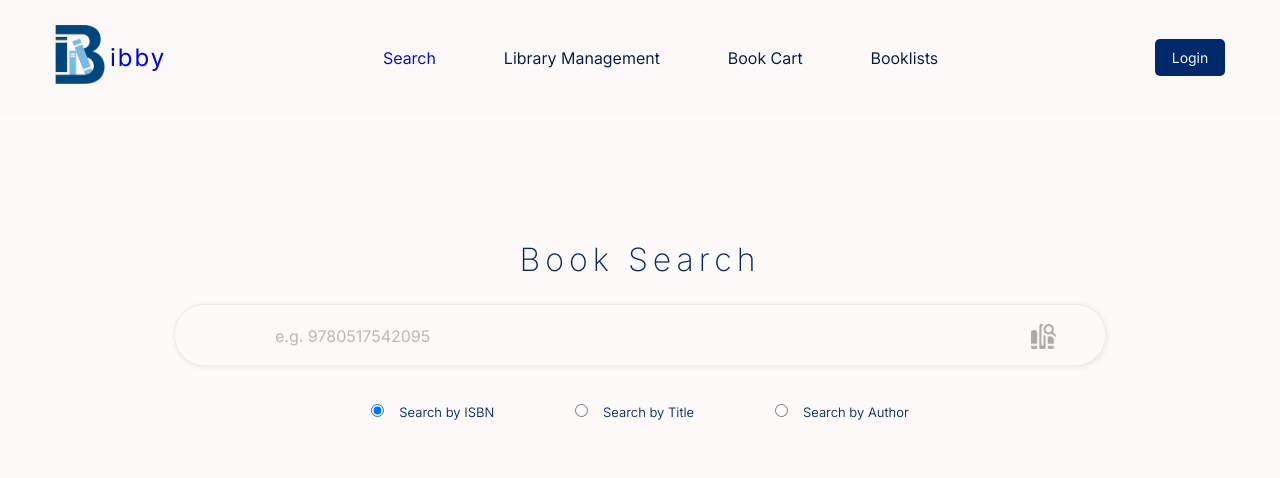
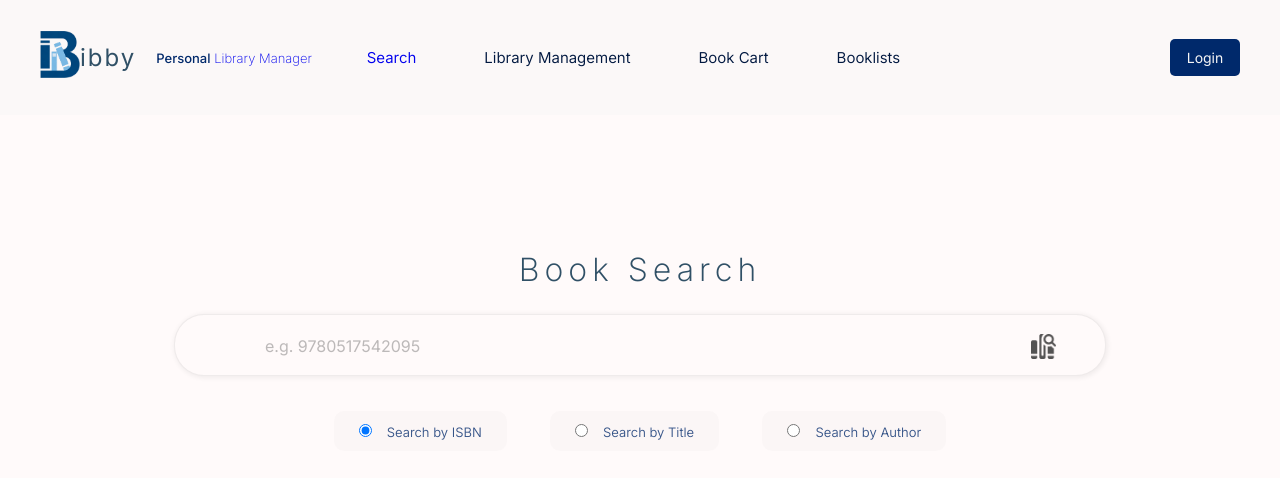
Before and after one commit to leodvincci/Bibby-Web, a React (Vite) app: page /search in a window 1280 px wide. Shown: the top 478 px of the page. Built offline with nearby package versions, Linux system fonts and the light colour scheme.

Commit message:
Improve SearchContainer and Nav layout, refine styles: - Add `.search-option-radio` styling to enhance radio button sections. - Update Nav with a tagline link and improved spacing. - Adjust colors, font weights, and layout dimensions in `style.css` for better visual consistency.

```diff
--- a/src/components/Nav/Nav.tsx
+++ b/src/components/Nav/Nav.tsx
@@ -8,6 +8,7 @@ function Nav(){
             <nav>
             <Link to={"/"}> <img className={"bibby-mark"} src={bibbyMark} alt={"bibby-mark"}/> </Link>
             <Link to="/" id={"bibby-logo"}>ibby</Link>
+            <Link to={"/"}><p className={"tag-name"}><span style={{fontWeight:"500",color:"#00296B"}}>Personal</span> Library Manager</p> </Link>
             <ul id={"nav-items"}>
                 <Link to="/search"> Search </Link>
                 <li>Library Management</li>
--- a/src/components/Search/SearchContainer.tsx
+++ b/src/components/Search/SearchContainer.tsx
@@ -14,19 +14,19 @@ function SearchContainer(){
 
                 <div className={"search-by-radio-options"}>
 
-                    <section>
+                    <section className={"search-option-radio"}>
                         <input defaultChecked={true} id="isbn-radio" type={"radio"} name={"search-by"}/>
                         <label className={"search-by-label"} htmlFor={"isbn-radio"}>Search by ISBN</label>
                     </section>
 
 
-                    <section>
+                    <section className={"search-option-radio"}>
                         <input id={"title-radio"} type={"radio"} name={"search-by"}/>
                         <label className={"search-by-label"} htmlFor={"title-radio"}>Search by Title</label>
                     </section>
 
 
-                    <section>
+                    <section className={"search-option-radio"}>
                         <input id={"author-radio"} type={"radio"} name={"search-by"} />
                         <label className={"search-by-label"} htmlFor={"author-radio"}>Search by Author</label>
                     </section>
--- a/src/style.css
+++ b/src/style.css
@@ -24,15 +24,15 @@ nav{
   width: auto;
   height: 115px;
   background-color: #fbf8f8;
-  gap: 5px;
-  padding: 0 55px;
+  padding: 0 40px;
 
 }
 
 #bibby-logo{
   letter-spacing: 2px;
   font-weight: 400;
-
+  color: #305066;
+  padding-right: 20px;
 }
 
 /*#bibby-logo::first-letter{*/
@@ -45,21 +45,25 @@ nav{
 
 
 .bibby-mark{
-  width: 50px;
+  width: 40px;
+}
+
+.tag-name{
+  font-size: 13px;
 }
 
 #nav-items{
   /*border: 1px solid crimson;*/
   flex: 1;
   width: auto;
-  font-size: 16px;
+  font-size: 15px;
   font-weight: 375;
   list-style: none;
   display: flex;
   align-items: center;
   justify-content: center;
   gap: 68px;
-  padding: 0;
+  padding-right: 255px;
 }
 
 #nav-items > li:hover{
@@ -111,11 +115,11 @@ nav{
 }
 
 .page-title{
-  color: #00296B;
-  font-weight: 200;
+  color: #305066;
+  font-weight: 250;
   letter-spacing: 5px;
   font-size: 32px;
-  margin-top: 125px;
+  margin-top: 135px;
 }
 
 a:visited{
@@ -139,7 +143,6 @@ a:visited{
 
 
 #search-input::placeholder{
-  padding: 0 10px;
   font-size: 16px;
   color: rgba(73, 73, 73, 0.37);
 }
@@ -158,7 +161,7 @@ a:visited{
   width: 25px;
   position: relative;
   right:75px;
-  opacity: 65%;
+  opacity: 95%;
 }
 
 .book-search-icon:hover{
@@ -184,8 +187,7 @@ a:visited{
   font-size: 13px;
   font-weight: 350;
   margin-left:15px;
-  color: #00296B;
-
+  color: rgba(0, 41, 107, 0.79);
 }
 
 .search-form{
@@ -195,3 +197,11 @@ a:visited{
   align-items: center;
   flex-direction: column;
 }
+
+
+.search-option-radio{
+  text-align: center;
+  padding: 10px 25px;
+  border-radius: 10px;
+  background-color: rgba(200, 200, 200, 0.08);
+}
```
